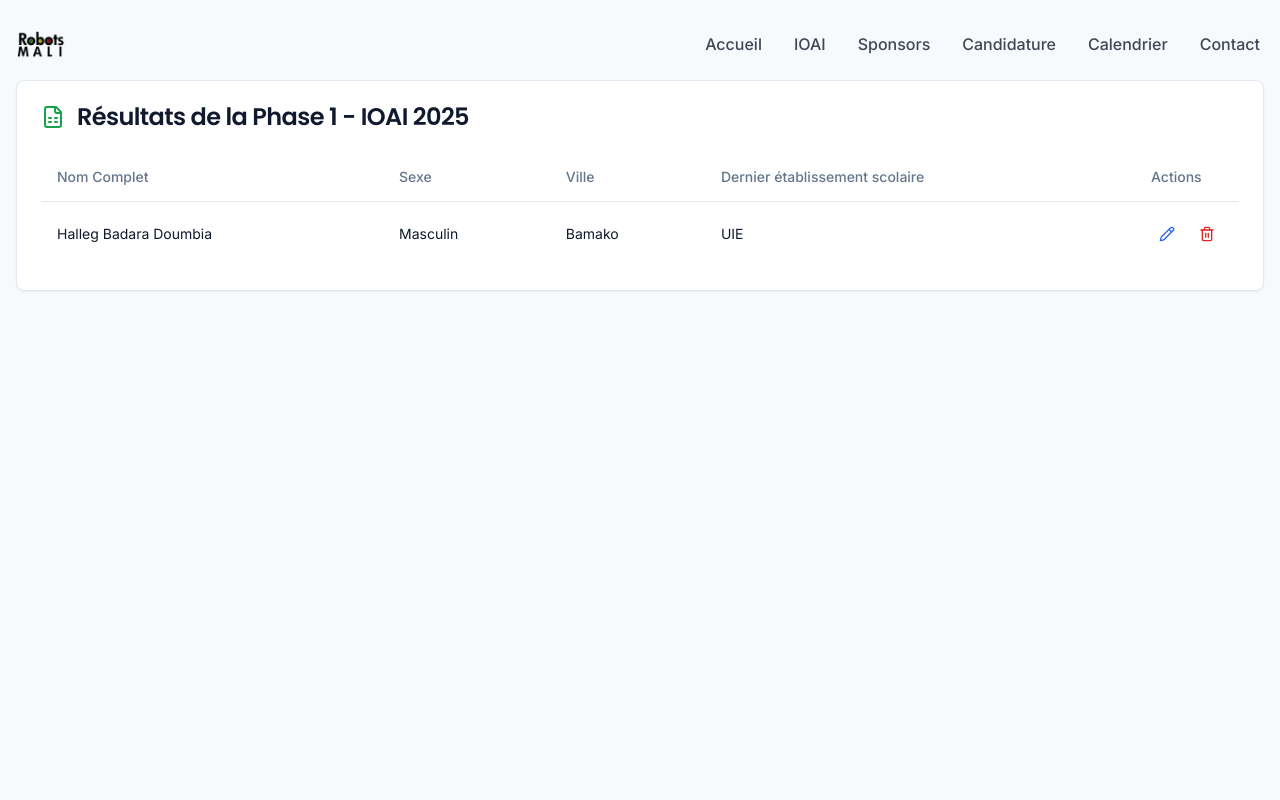
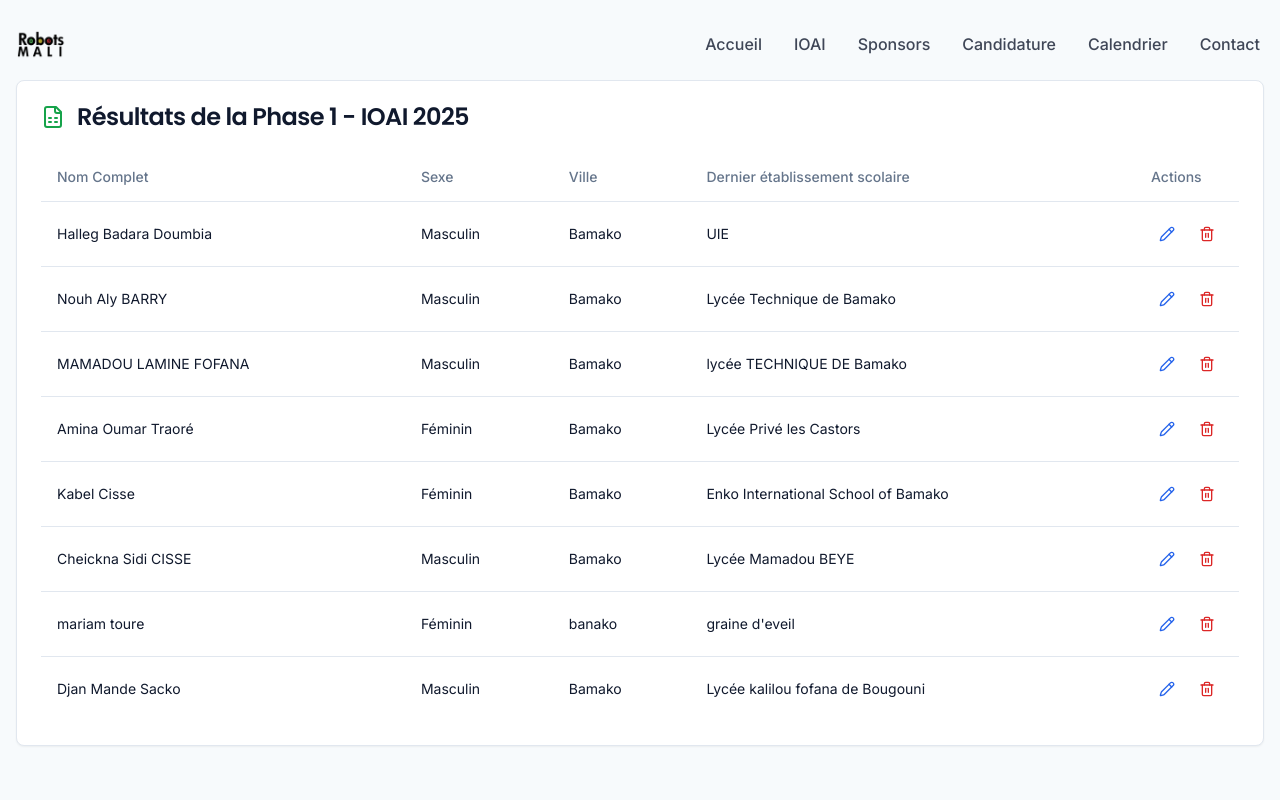
Before and after one commit to hellodiamalassana/ioai-mali, a React (Vite) app: page /results in a window 1280 px wide. Shown: the top 800 px of the page. Built offline with nearby package versions, Linux system fonts and the light colour scheme.

Commit message:
Add initial data
Add initial data to the results page.

```diff
--- a/src/pages/Results.tsx
+++ b/src/pages/Results.tsx
@@ -1,4 +1,3 @@
-
 import React, { useState } from 'react';
 import { Table, TableHeader, TableRow, TableHead, TableBody, TableCell } from '@/components/ui/table';
 import { Card, CardHeader, CardTitle, CardContent } from '@/components/ui/card';
@@ -30,13 +29,49 @@ const initialResults: ResultData[] = [
     'Ville': 'Bamako',
     'Dernier établissement scolaire': 'UIE'
   },
-  // ... tous les autres résultats
-].map(result => ({
-  'Nom Complet': result['Nom Complet'],
-  'Sexe': result['Sexe'],
-  'Ville': result['Ville'],
-  'Dernier établissement scolaire': result['Dernier établissement scolaire']
-}));
+  {
+    'Nom Complet': 'Nouh Aly BARRY',
+    'Sexe': 'Masculin',
+    'Ville': 'Bamako',
+    'Dernier établissement scolaire': 'Lycée Technique de Bamako'
+  },
+  {
+    'Nom Complet': 'MAMADOU LAMINE FOFANA',
+    'Sexe': 'Masculin',
+    'Ville': 'Bamako',
+    'Dernier établissement scolaire': 'lycée TECHNIQUE DE Bamako'
+  },
+  {
+    'Nom Complet': 'Amina Oumar Traoré',
+    'Sexe': 'Féminin',
+    'Ville': 'Bamako',
+    'Dernier établissement scolaire': 'Lycée Privé les Castors'
+  },
+  {
+    'Nom Complet': 'Kabel Cisse',
+    'Sexe': 'Féminin',
+    'Ville': 'Bamako',
+    'Dernier établissement scolaire': 'Enko International School of Bamako'
+  },
+  {
+    'Nom Complet': 'Cheickna Sidi CISSE',
+    'Sexe': 'Masculin',
+    'Ville': 'Bamako',
+    'Dernier établissement scolaire': 'Lycée Mamadou BEYE'
+  },
+  {
+    'Nom Complet': 'mariam toure',
+    'Sexe': 'Féminin',
+    'Ville': 'banako',
+    'Dernier établissement scolaire': 'graine d\'eveil'
+  },
+  {
+    'Nom Complet': 'Djan Mande Sacko',
+    'Sexe': 'Masculin',
+    'Ville': 'Bamako',
+    'Dernier établissement scolaire': 'Lycée kalilou fofana de Bougouni'
+  }
+];
 
 const Results = () => {
   const [results, setResults] = useState<ResultData[]>(initialResults);
```
